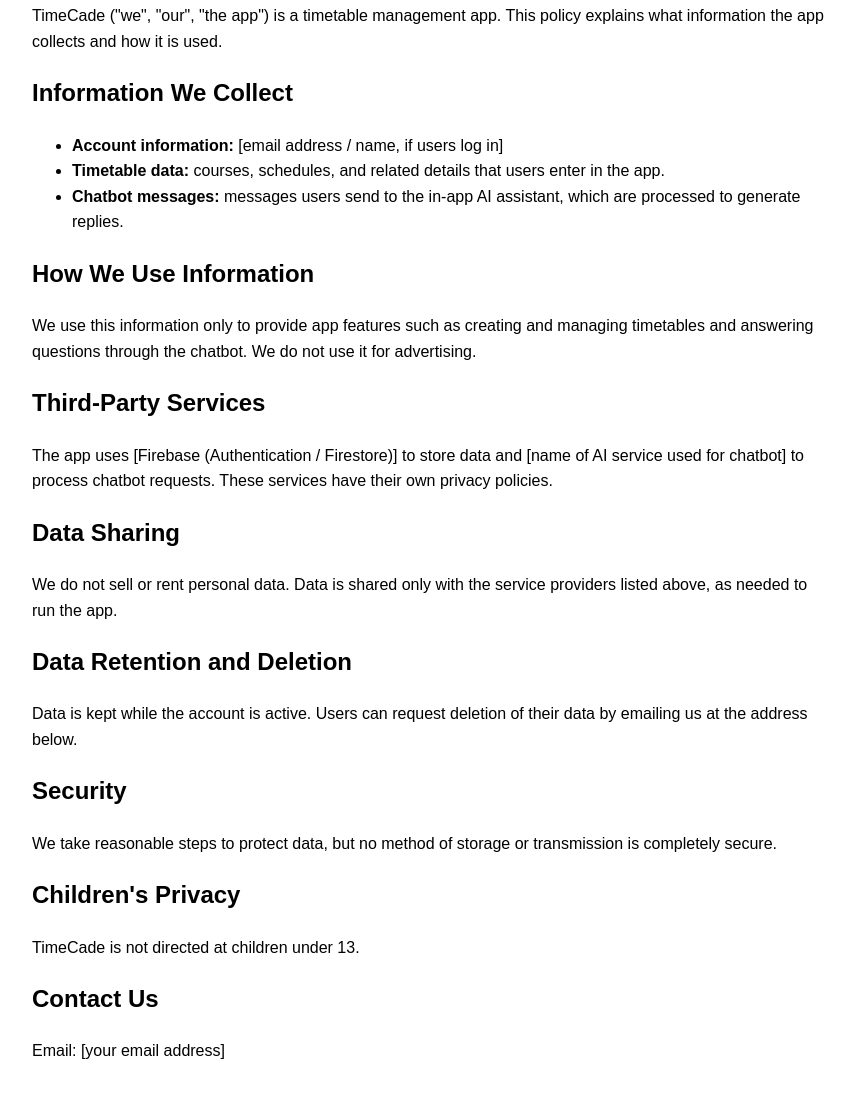
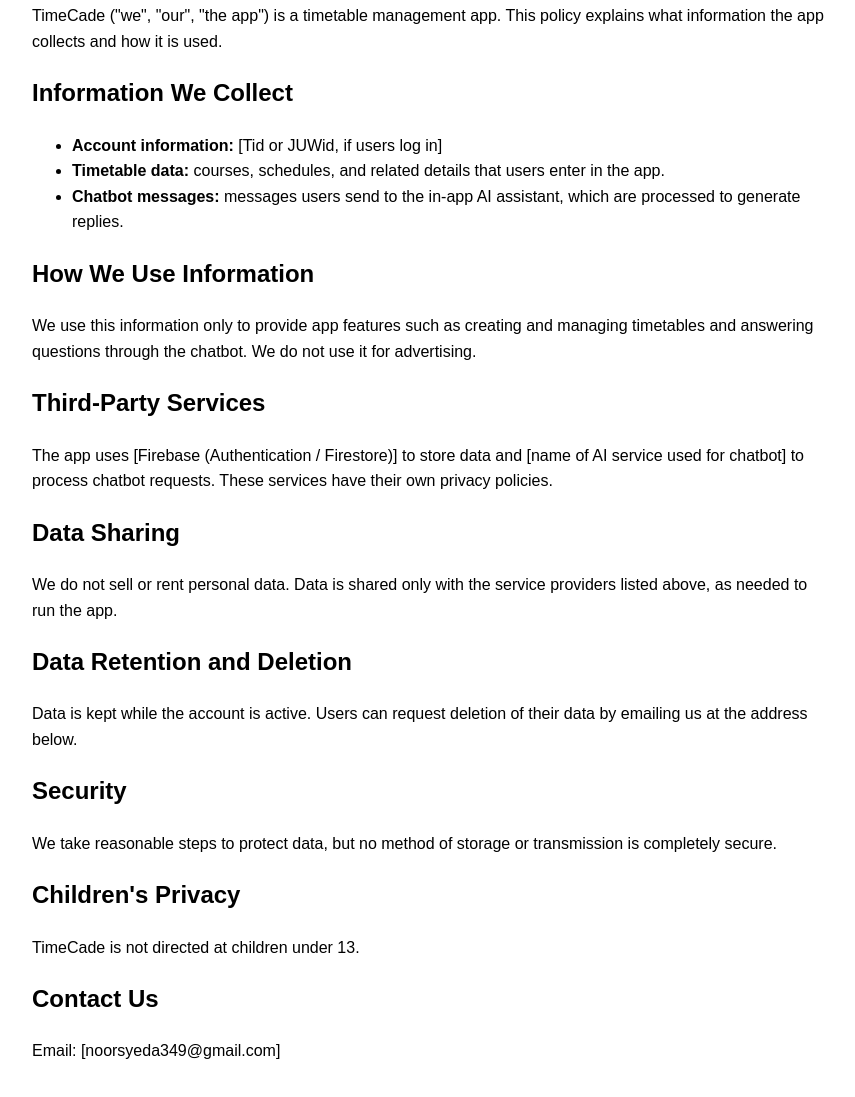
Before and after one commit to syedarakhshan/timecade-privacy, a plain HTML site: page index.html in a window 1280 px wide. Shown: the part 151-1248 px from the top of the page, without its empty margins (208-1063 px from the left). Drawn offline with Linux system fonts and the light colour scheme.

Commit message:
Update index.html

```diff
--- a/index.html
+++ b/index.html
@@ -13,7 +13,7 @@
 
   <h2>Information We Collect</h2>
   <ul>
-    <li><strong>Account information:</strong> [email address / name, if users log in]</li>
+    <li><strong>Account information:</strong> [Tid or JUWid, if users log in]</li>
     <li><strong>Timetable data:</strong> courses, schedules, and related details that users enter in the app.</li>
     <li><strong>Chatbot messages:</strong> messages users send to the in-app AI assistant, which are processed to generate replies.</li>
   </ul>
@@ -37,6 +37,6 @@
   <p>TimeCade is not directed at children under 13.</p>
 
   <h2>Contact Us</h2>
-  <p>Email: [your email address]</p>
+  <p>Email: [noorsyeda349@gmail.com]</p>
 </body>
 </html>
```
